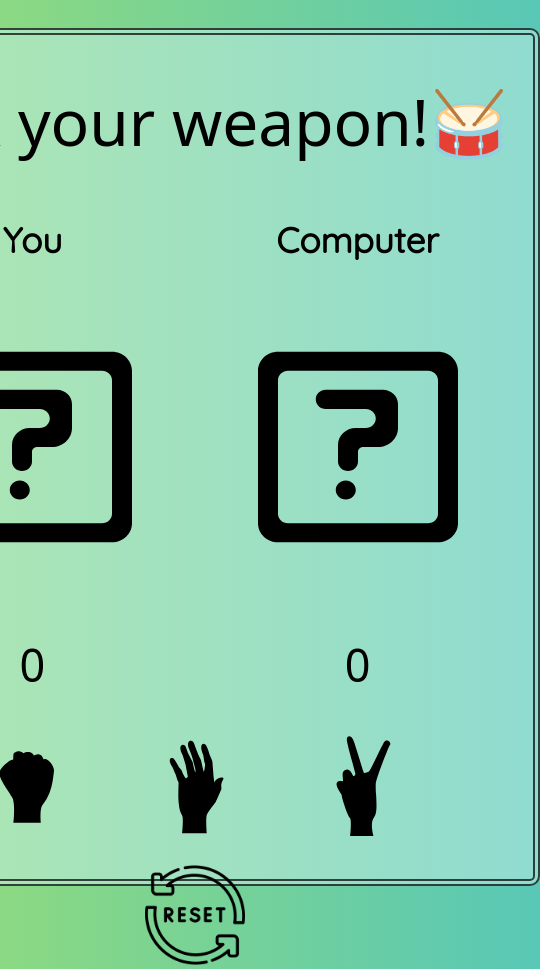
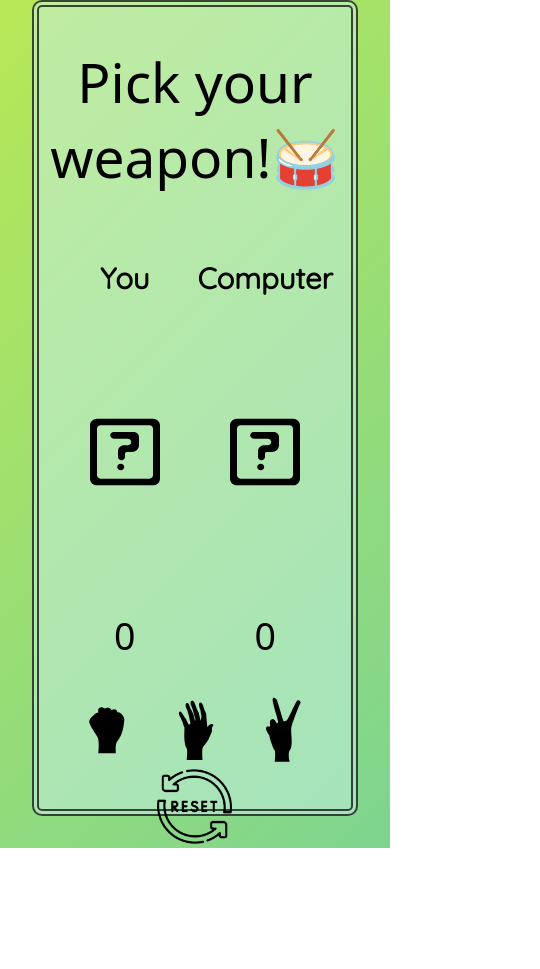
Before and after one commit to rafscarlet/RockPaperScissors, a plain HTML site: page index.html in a window 390 px wide. Shown: the whole page, 540 px wide, since content can reach past the window. After the commit the page ends 848 px from the top, so only its background shows below. Drawn offline with nearby package versions, Linux system fonts and the light colour scheme; a web font is replaced by a local one.

Commit message:
Add responsiveness CSS
added @media blocks in css for mobile and laptop screen sizes

```diff
--- a/main.css
+++ b/main.css
@@ -1,5 +1,5 @@
 body {
-    background: linear-gradient(270deg, #48c2c6, #b7e856);
+    background: linear-gradient(-45deg, #48c2c6, #b7e856);
     /* background-color: darksalmon; */
     display: flex;
     flex-direction: column;
@@ -133,7 +133,7 @@ h1 {
     flex-direction: column;
     align-items: center;
     justify-content: space-evenly;
-    height: 100vh;
+    height: 90vh;
 }
 
 .hand-svgs {
@@ -177,3 +177,68 @@ h1 {
     text-align: center;
     font-size: 30px;
 }
+
+
+
+@media (max-width:768px) {
+
+    body {
+        background-size: 200% 200%;
+        animation: none;
+        align-items: center;
+        margin: 0px;
+    }
+
+    h1 {
+        font-size: 35px;
+    }
+
+    .gestures-box {
+        width: inherit;
+        height: 30vh;
+    }
+
+    .gesture {
+        width: 50%;
+    }
+
+    .container {
+        width: 95%;
+    }
+
+    .card {
+        width: 80%;
+        height: 95vh;
+        margin: 0px;
+    }
+
+    .board {
+        width: 90%;
+        font-size: 15px;
+    }
+
+    #your-div, #comp-div {
+        width: fit-content;
+    }
+
+    .gesture-pick {
+        width:4.5rem;
+        padding: 0px;
+    }
+
+    .reset-btn img{
+        width: 75px;
+    }
+}
+
+
+@media (max-width:1921px) {
+
+    h1 {
+        font-size: 55px;
+    }
+
+    .board {
+        font-size: 25px
+    }
+}
```
